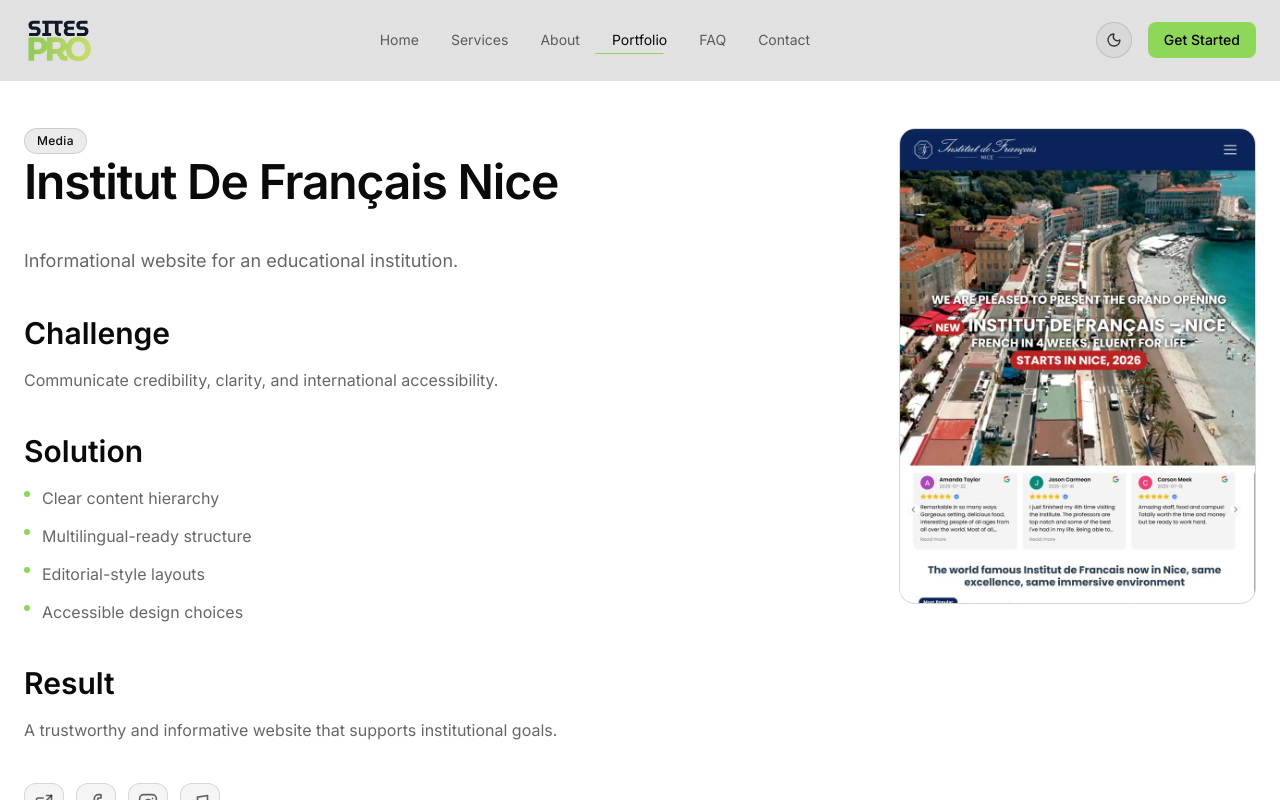
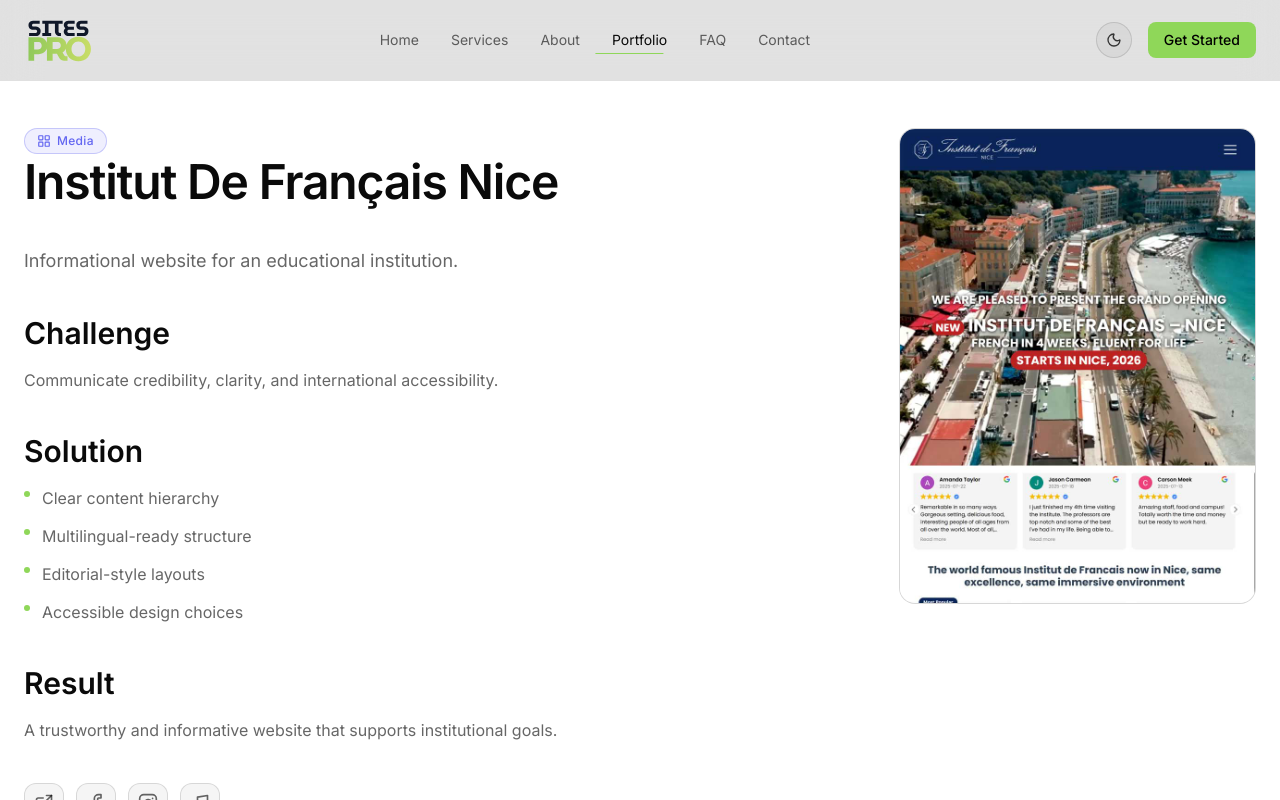
Before and after one commit to crcknaka/Sites-Pro, a Next.js app: page /portfolio/institut-de-francais-nice in a window 1280 px wide. Built offline with nearby package versions, Linux system fonts and the light colour scheme.

Commit message:
Refactor ApplicationsPage text for clarity; enhance CategoryBadge and Portfolio components with category icons for improved visual representation and user experience.

```diff
--- a/src/app/services/apps/page.tsx
+++ b/src/app/services/apps/page.tsx
@@ -88,9 +88,9 @@ export default function ApplicationsPage() {
             </h1>
 
             <p className="mt-8 text-lg text-[var(--text-muted)] leading-relaxed max-w-xl">
-              We design and build custom web applications and platforms —
-              focused on architecture, performance and long-term scalability.
-              Built to grow with your business.
+            We design and build custom applications and digital platforms —
+focused on architecture, performance, and long-term scalability.
+Built to grow with your business.
             </p>
 
             <Link
--- a/src/components/category-badge.tsx
+++ b/src/components/category-badge.tsx
@@ -1,8 +1,17 @@
+import { Smartphone, ShoppingCart, LayoutGrid, DollarSign } from 'lucide-react';
+
 type Category =
   | 'Apps'
   | 'Commerce'
   | 'Media'
   | 'Finance';
+
+const categoryIcons: Record<Category, typeof Smartphone> = {
+  Apps: Smartphone,
+  Commerce: ShoppingCart,
+  Media: LayoutGrid,
+  Finance: DollarSign,
+};
 
 const styles: Record<
   Category,
@@ -23,14 +32,14 @@ const styles: Record<
     border: 'border-[color:var(--accent-1)]/30',
   },
   Media: {
-    bg: 'bg-[var(--surface-strong)]',
-    text: 'text-[var(--fg-muted)]',
-    border: 'border-[var(--border)]',
+    bg: 'bg-[#6366F1]/10',
+    text: 'text-[#6366F1]',
+    border: 'border-[#6366F1]/30',
   },
   Finance: {
-    bg: 'bg-[#1F4FD8]/10',
-    text: 'text-[#1F4FD8]',
-    border: 'border-[#1F4FD8]/30',
+    bg: 'bg-[#3B82F6]/10',
+    text: 'text-[#3B82F6]',
+    border: 'border-[#3B82F6]/30',
   },
 };
 
@@ -41,11 +50,12 @@ export function CategoryBadge({ category }: { category: Category | Category[] })
     <div className="flex flex-wrap gap-2">
       {categories.map((cat, idx) => {
         const style = styles[cat];
+        const Icon = categoryIcons[cat];
         return (
           <span
             key={idx}
             className={`
-              inline-flex items-center
+              inline-flex items-center gap-1.5
               rounded-full px-2 sm:px-3 py-0.5 sm:py-1
               text-[10px] sm:text-xs font-medium tracking-wide
               border
@@ -54,6 +64,7 @@ export function CategoryBadge({ category }: { category: Category | Category[] })
               ${style.border}
             `}
           >
+            <Icon className="h-3 w-3 sm:h-3.5 sm:w-3.5" />
             {cat}
           </span>
         );
--- a/src/components/portfolio.tsx
+++ b/src/components/portfolio.tsx
@@ -1,6 +1,7 @@
 'use client';
 
 import { useState, useEffect } from 'react';
+import { Smartphone, ShoppingCart, LayoutGrid, DollarSign, Grid } from 'lucide-react';
 import { projects } from '@/data/projects';
 import ProjectCard from '@/components/projectcard';
 
@@ -14,6 +15,14 @@ const CATEGORIES = [
   'Media',
   'Finance',
 ] as const;
+
+const categoryIcons: Record<(typeof CATEGORIES)[number], typeof Grid> = {
+  All: Grid,
+  Apps: Smartphone,
+  Commerce: ShoppingCart,
+  Media: LayoutGrid,
+  Finance: DollarSign,
+};
 
 export default function Portfolio() {
   const [active, setActive] = useState<(typeof CATEGORIES)[number]>('All');
@@ -108,12 +117,14 @@ export default function Portfolio() {
 <div className="mb-16 flex flex-wrap justify-center gap-3">
   {CATEGORIES.map((category) => {
     const isActive = active === category;
+    const Icon = categoryIcons[category];
 
     return (
       <button
         key={category}
         onClick={() => handleCategoryChange(category)}
         className={`
+          inline-flex items-center gap-2
           rounded-full px-5 py-2 text-sm font-medium
           transition-all duration-300
           border
@@ -140,6 +151,7 @@ export default function Portfolio() {
           }
         `}
       >
+        <Icon className="h-4 w-4" />
         {category}
       </button>
     );
```
